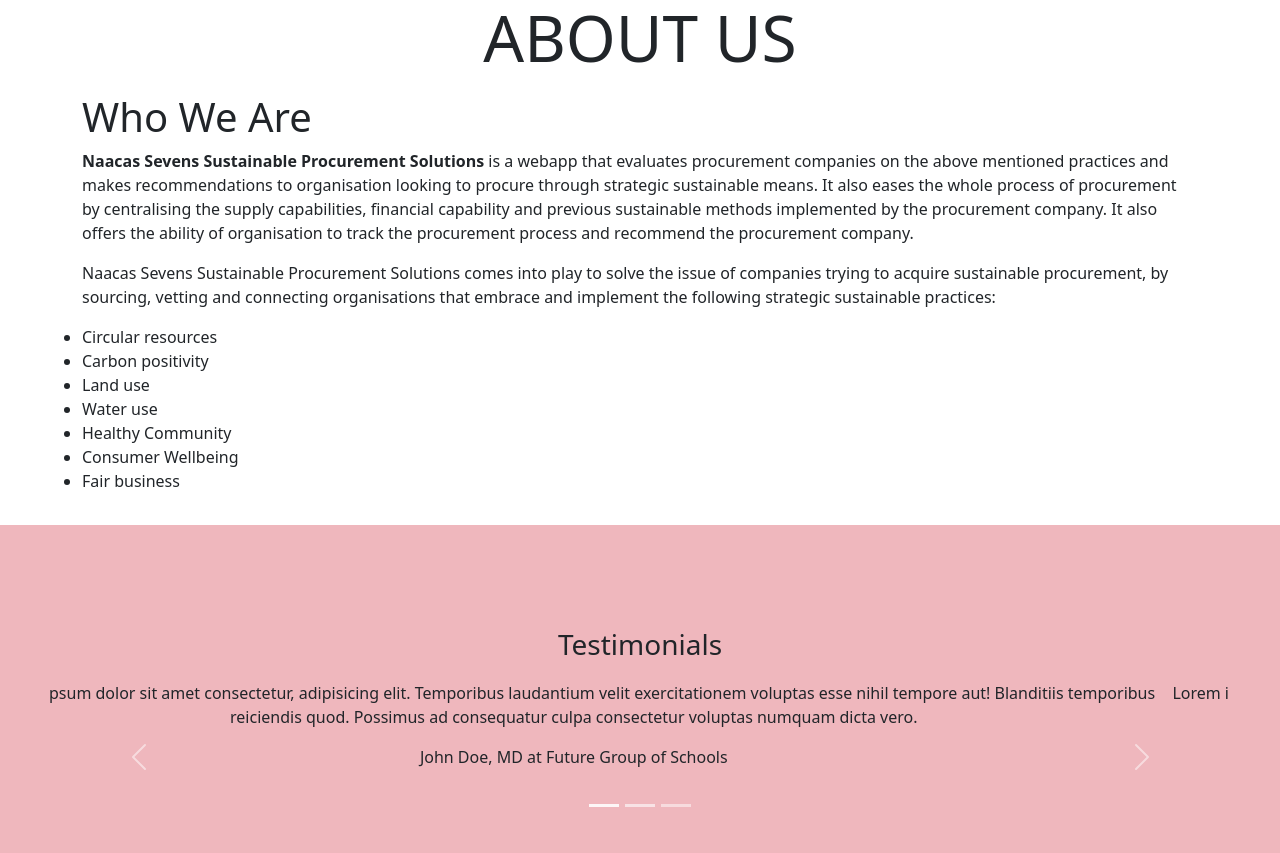
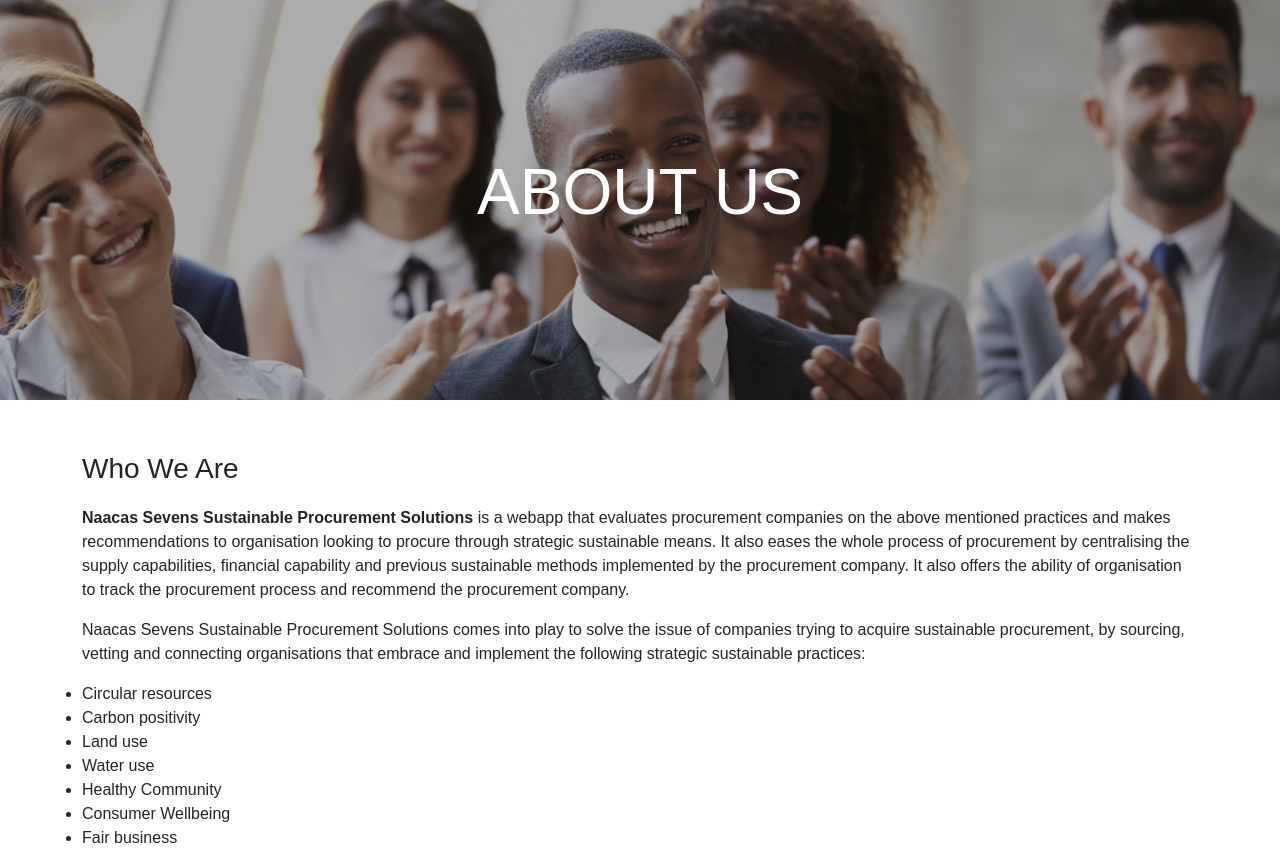
Before and after one commit to victoriamwangi/NACAAS-7s-SPS, a plain HTML site: page about-us.html in a window 1280 px wide. Shown: the top 853 px of the page. Drawn offline with Linux system fonts and the light colour scheme.

Commit message:
Header Style updated

```diff
--- a/about-us.html
+++ b/about-us.html
@@ -14,12 +14,13 @@
 </head>
 
 <body>
-    <div class="row .about-header">
-        <p class="display-3 text-center"> <strong>ABOUT US</strong></p>
-    </div>
+    <main>
+        <div class="row about-header align-items-center">
+            <p class="display-3 text-center text-white"> <strong>ABOUT US</strong></p>
+        </div>
     <div class="container">
         <div class="row">
-            <h1>Who We Are</h1>
+            <p class="fs-3 mt-5">Who We Are</p>
                 <p>
                     <strong>Naacas Sevens Sustainable Procurement Solutions</strong> is a webapp that evaluates procurement companies
                     on the above mentioned practices and makes recommendations to organisation looking to procure through
@@ -75,7 +76,7 @@
                 </div>
               </div>
               <div class="carousel-item">
-                <div class="d-none d-md-block mb-4 text-dark">
+                <div class="d-none d-md-block mb-5 text-dark">
                   <p class="text-center">
                     Lorem ipsum dolor sit amet consectetur, adipisicing elit. Temporibus laudantium velit exercitationem voluptas esse nihil tempore aut! Blanditiis
                     temporibus reiciendis quod. Possimus ad consequatur culpa consectetur voluptas numquam dicta vero.
@@ -93,8 +94,9 @@
               <span class="visually-hidden">Next</span>
             </button>
           </div>
+    </div>
+    </main>
 
-    </div>
 
 
     <script src="js/jquery.min.js"></script>
--- a/css/style.css
+++ b/css/style.css
@@ -10,17 +10,18 @@
     --font-color: #08090d;
     --ff-primary: "Montserrat", sans-serif;
 }
-.about-header{
-    color: white;
-    font-family: sans-serif;
 
+body{
+    font-family: "Montserrat", sans-serif;
 }
 
-.about-header, img{
-    background-image: url('img/image.png');
+
+.about-header{
+    font-family: "Montserrat", sans-serif;
+    height: 400px;
+    background-image: url('../images/image.png');
     background-size: cover;
-    height: 400px;
-    padding: 30px;
+
 
 }
 
```
Also changed, not shown: images/image.png (renamed from img/image.png), images/logo/logo.png (added), images/logo/whitelogo.png (added).
